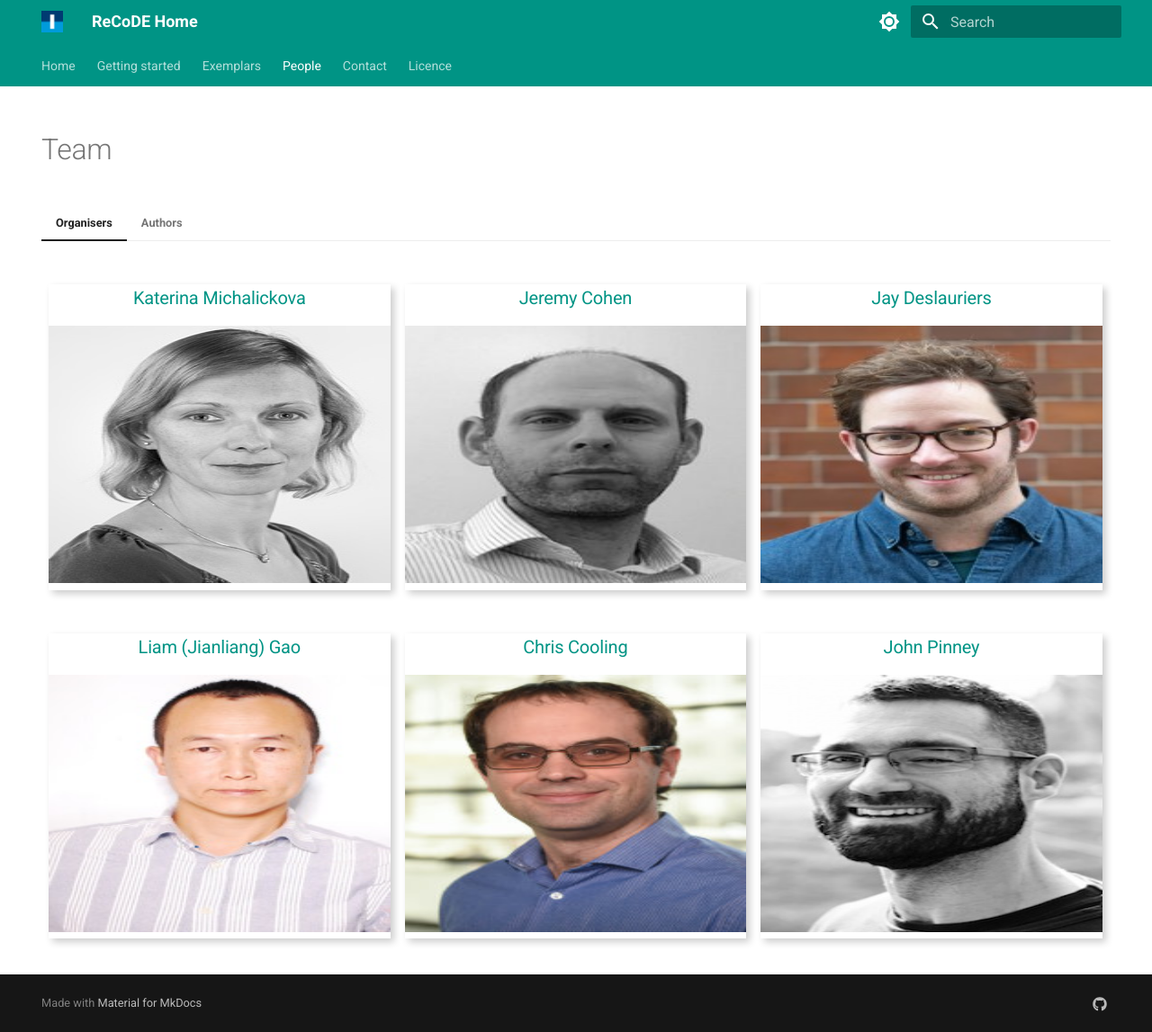
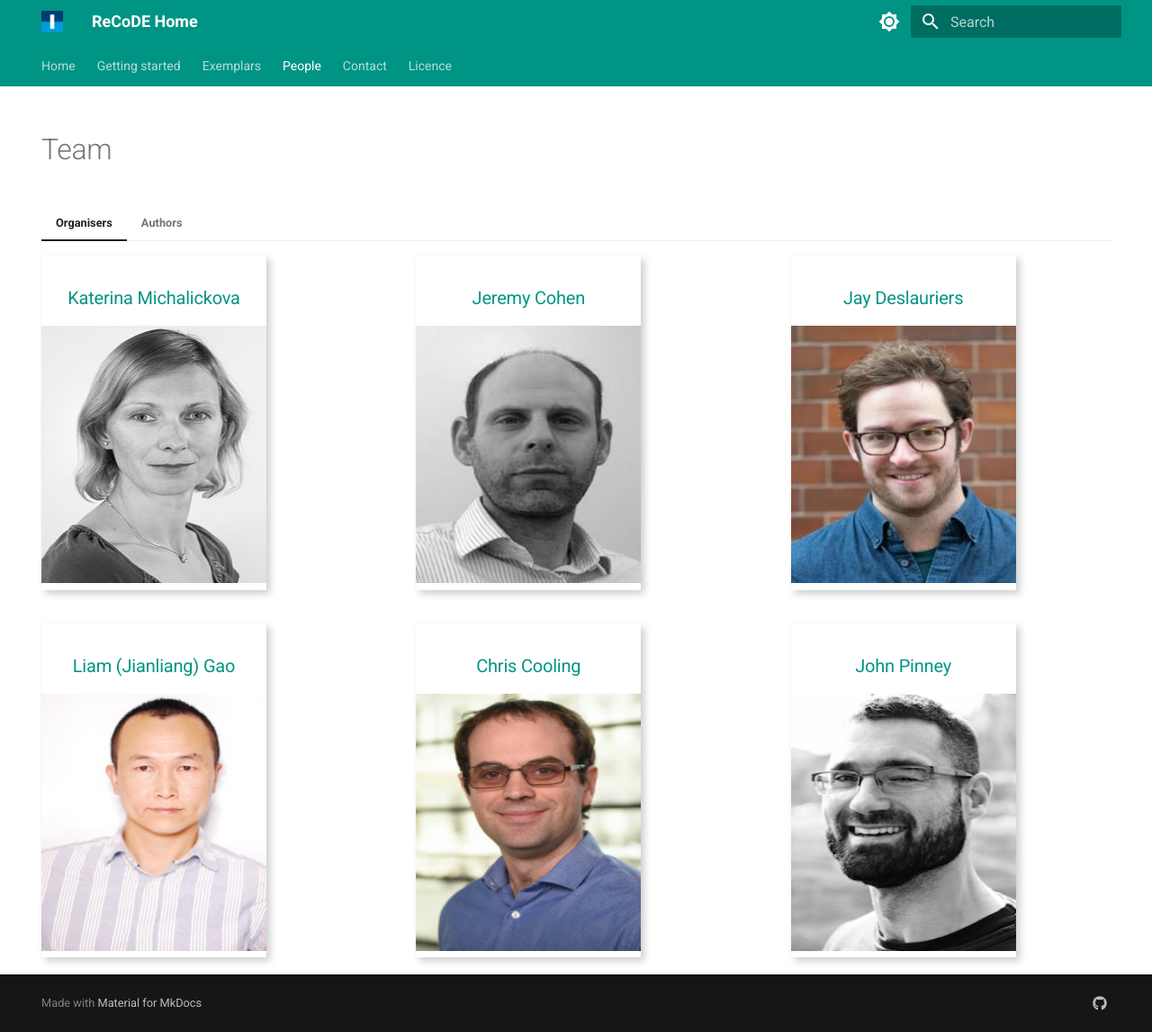
Before and after one commit to ImperialCollegeLondon/ReCoDE-home, an MkDocs documentation site: the page built from docs/people.md, in a window 1280 px wide and 1147 px high. Shown: the whole window at 90% size. Built offline with MkDocs 1.6.1 and Material for MkDocs 9.7.7, drawn with Linux system fonts in a browser that asks for light colours.

Commit message:
fix(css): auto-fill grids

```diff
--- a/docs/people.md
+++ b/docs/people.md
@@ -6,123 +6,96 @@ hide:
 
 # Team
 
+
 === "Organisers"
 
-    <div class="row_org">
-    <div class="column_org">
+    <div class="grid-container">
         <div class="card_org">
-        <h3>
-        <a href = "mailto: k.michalickova@imperial.ac.uk">Katerina Michalickova</a>
-        </h3>
-        <div class="container_org">
-            <a href="https://www.imperial.ac.uk/people/k.michalickova">
-                <img src="../organisers_photo/kmichalickova.jpeg" alt="Katerina Michalickova">
-            </a>
+            <h3>
+            <a href = "mailto: k.michalickova@imperial.ac.uk">Katerina Michalickova</a>
+            </h3>
+            <div class="container_org">
+                <a href="https://www.imperial.ac.uk/people/k.michalickova">
+                    <img src="../organisers_photo/kmichalickova.jpeg" alt="Katerina Michalickova">
+                </a>
+            </div>
         </div>
+        <div class="card_org">
+            <h3>
+                <a href = "mailto: jeremy.cohen@imperial.ac.uk">Jeremy Cohen</a>
+            </h3>
+            <div class="container_org">
+                <a href="https://www.imperial.ac.uk/people/jeremy.cohen">
+                    <img src="../organisers_photo/jcohen.jpeg" alt="Jeremy Cohen">
+                </a>
+            </div>
         </div>
-    </div>
-
-    <div class="column_org">
         <div class="card_org">
-        <h3>
-            <a href = "mailto: jeremy.cohen@imperial.ac.uk">Jeremy Cohen</a>
-        </h3>
-        <div class="container_org">
-            <a href="https://www.imperial.ac.uk/people/jeremy.cohen">
-                <img src="../organisers_photo/jcohen.jpeg" alt="Jeremy Cohen">
-            </a>
+            <h3>
+                <a href = "mailto: j.deslauriers@imperial.ac.uk">Jay Deslauriers</a>
+            </h3>
+            <div class="container_org">
+                <a href="https://uk.linkedin.com/in/jay-deslauriers?trk=public_profile_browsemap">
+                    <img src="../organisers_photo/jdeslauriers.jpeg" alt="James Deslauriers">
+                </a>
+            </div>
         </div>
+        <div class="card_org">
+            <h3>
+                <a href = "mailto: j.gao@imperial.ac.uk">Liam (Jianliang) Gao</a>
+            </h3>
+            <div class="container_org">
+                <a href="https://www.imperial.ac.uk/people/j.gao">
+                    <img src="../organisers_photo/jgao.jpeg" alt="Liam (Jianliang) Gao">
+                </a>
+            </div>
         </div>
-    </div>
-
-    <div class="column_org">
         <div class="card_org">
-        <h3>
-            <a href = "mailto: j.deslauriers@imperial.ac.uk">Jay Deslauriers</a>
-        </h3>
-        <div class="container_org">
-            <a href="https://uk.linkedin.com/in/jay-deslauriers?trk=public_profile_browsemap">
-                <img src="../organisers_photo/jdeslauriers.jpeg" alt="James Deslauriers">
-            </a>
+            <h3>
+                <a href = "mailto: c.cooling10@imperial.ac.uk">Chris Cooling</a>
+            </h3>
+            <div class="container_org">
+                <a href="https://www.imperial.ac.uk/people/c.cooling10">
+                    <img src="../organisers_photo/ccooling.jpeg" alt="Chris Cooling">
+                </a>
+            </div>
         </div>
+        <div class="card_org">
+            <h3>
+                <a href = "mailto: j.pinney@imperial.ac.uk">John Pinney</a>
+            </h3>
+            <div class="container_org">
+                <a href="https://www.imperial.ac.uk/people/j.pinney">
+                    <img src="../organisers_photo/jpinney.jpeg" alt="John Pinney">
+                </a>
+            </div>
+            </div>
         </div>
-    </div>
-
-    <div class="column_org">
-        <div class="card_org">
-        <h3>
-            <a href = "mailto: j.gao@imperial.ac.uk">Liam (Jianliang) Gao</a>
-        </h3>
-        <div class="container_org">
-            <a href="https://www.imperial.ac.uk/people/j.gao">
-                <img src="../organisers_photo/jgao.jpeg" alt="Liam (Jianliang) Gao">
-            </a>
-        </div>
-        </div>
-    </div>
-
-    <div class="column_org">
-        <div class="card_org">
-        <h3>
-            <a href = "mailto: c.cooling10@imperial.ac.uk">Chris Cooling</a>
-        </h3>
-        <div class="container_org">
-            <a href="https://www.imperial.ac.uk/people/c.cooling10">
-                <img src="../organisers_photo/ccooling.jpeg" alt="Chris Cooling">
-            </a>
-        </div>
-        </div>
-    </div>
-
-    <div class="column_org">
-        <div class="card_org">
-        <h3>
-            <a href = "mailto: j.pinney@imperial.ac.uk">John Pinney</a>
-        </h3>
-        <div class="container_org">
-            <a href="https://www.imperial.ac.uk/people/j.pinney">
-                <img src="../organisers_photo/jpinney.jpeg" alt="John Pinney">
-            </a>
-        </div>
-        </div>
-    </div>
-    </div>
 
 === "Authors"
 
-    <div class="row_aut">
-        <div class="column_aut">
-            <div class="card_aut">
+    <div class="grid-container">
+        <div class="card_aut">
             <h3>
             <a href = "mailto: bethan.cracknell-daniels19@imperial.ac.uk">Bethan C Daniels</a>
             </h3>
-                <div class="container_aut">
-                    <img src="../authors_photo/bdaniels.png" alt="Bethan Cracknell Daniels" style="width:100%">
-                </div>
+            <div class="container_aut">
+                <img src="../authors_photo/bdaniels.png" alt="Bethan Cracknell Daniels">
             </div>
         </div>
-
-
-    <div class="column_aut">
         <div class="card_aut">
-        <h3>
-        <a href = "mailto: emily.muller@imperial.ac.uk">Emily S Muller</a>
-        </h3>
+            <h3>
+            <a href = "mailto: emily.muller@imperial.ac.uk">Emily S Muller</a>
+            </h3>
             <div class="container_aut">
-                <img src="../authors_photo/emuller.jpg" alt="Emily S Muller" style="width:100%">
+                <img src="../authors_photo/emuller.jpg" alt="Emily S Muller">
             </div>
         </div>
-    </div>
-    </div>
-
-    <div class="column_aut">
         <div class="card_aut">
         <h3>
         <a href = "mailto: t.hodson18@imperial.ac.uk">Tom Hodson</a>
         </h3>
-            <div class="container_aut">
-                <img src="../authors_photo/thodson.jpeg" alt="Tom Hodson" style="width:100%">
-            </div>
+        <div class="container_aut">
+            <img src="../authors_photo/thodson.jpeg" alt="Tom Hodson">
         </div>
     </div>
-    </div>
--- a/docs/stylesheets/extra.css
+++ b/docs/stylesheets/extra.css
@@ -1,12 +1,12 @@
-/* Organisers Grid */
-/* Three columns side by side */
-.column_org {
-    float: left;
-    width: 33.3%;
-    margin-bottom: 16px;
-    padding: 0 8px;
-  }
+/* Grid layout */
+.grid-container {
+  display: grid;
+  column-gap: 14%;
+  row-gap: 5%;
+  grid-template-columns: repeat(auto-fit, minmax(40px, 250px) );
+}
 
+/* Organisers */
 /* Add some shadows to create a card effect */
 .card_org {
     box-shadow: 4px 4px 8px 0 rgba(0, 0, 0, 0.2);
@@ -18,8 +18,7 @@
   height: 286px;
 }
 
-/* Authors Grid */
-/* Four columns side by side */
+/* Authors */
 .column_aut {
   float: left;
   width: 33.3%;
@@ -46,24 +45,14 @@
   height: 200px;
 }
 
-/* Exemplars Grid */
-
-/* Two columns side by side */
-.column_ex {
-    float: left;
-    width: 50%;
-    margin-bottom: 24px;
-    padding: 0 8px;
-    height: 100%;
-    justify-content: space-around;
-  }
+/* Exemplars */
 
 /* Add some shadows to create a card effect */
 .card_ex {
     box-shadow: 4px 4px 8px 0 rgba(0, 0, 0, 0.2);
     outline-style:groove;
     outline-color:rgb(68, 173, 138);
-    width:  300px;
+    width:  350px;
     height: 500px;
     display: flex;
     flex-direction: column;
@@ -76,19 +65,3 @@
 .tools_ex{
   margin-bottom:-10px;
 }
-
-/* Website Colour Scheme
-[data-md-color-scheme="imperial"] {
-  --md-primary-fg-color:        #EE0F0F;
-  --md-primary-fg-color--light: #ECB7B7;
-  --md-primary-fg-color--dark:  #90030C;
-} */
-
- /* HomePage */
-.bg {
-  position: fixed;
-  top: -50%;
-  left: -50%;
-  width: 200%;
-  height: 200%;
-}
```
Also changed, not shown: docs/exemplars/index.md (+1 -19 lines).
